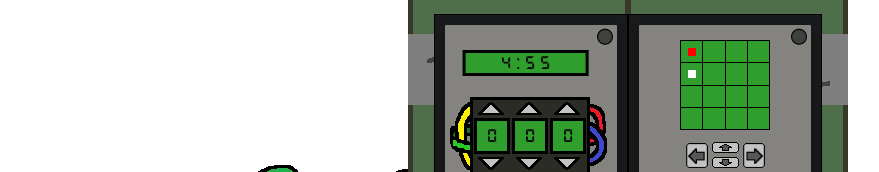
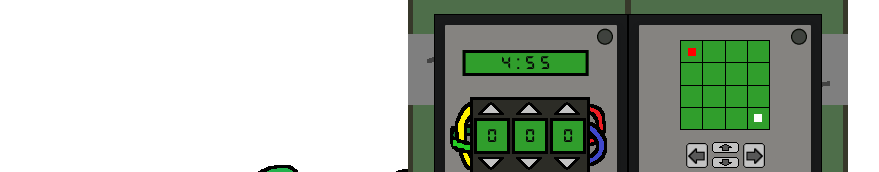
Before and after one commit to DanielSCuello/TFG-Bomba-DanielSanchez, a React (Vite) app: page / in a window 1280 px wide. Shown: the part 135-307 px from the top of the page, without its empty margins (232-1111 px from the left). Built offline with nearby package versions, Linux system fonts and the light colour scheme.

Commit message:
Añadido inicio y final a config.js

```diff
--- a/src/components/ModuloLaberinto.jsx
+++ b/src/components/ModuloLaberinto.jsx
@@ -4,9 +4,9 @@ import { MODULOS_CONFIG} from "../config/config.js";
 import Coordenada from "./Coordenada.jsx";
 
 function Laberinto({setResuelto , fallado ,setFallado , reinicio}) {
-    const[principio,setPrincipio]=useState({x:0,y:0});
+    const[principio,setPrincipio]=useState(MODULOS_CONFIG.modulos.laberinto.inicio);
     const[posicionJugador,setPosicionJugador]=useState({x:null,y:null});
-    const[final,setFinal]=useState({x:0,y:1});
+    const[final,setFinal]=useState(MODULOS_CONFIG.modulos.laberinto.final);
     const [caminos, setCamino] = useState(
         Object.values(MODULOS_CONFIG.modulos.laberinto.coordenadas).map((coordenada) => ({
           ...coordenada,
--- a/src/config/config.js
+++ b/src/config/config.js
@@ -38,6 +38,8 @@ export const MODULOS_CONFIG={
         { x: 2, y: 2 },
         { x: 3, y: 2 },
       ],
+      inicio:{x:0,y:0},
+      final: {x:3,y:3},
     },
     "cables":{
       cableroj: { color: "roj", orden: 1 },
```
